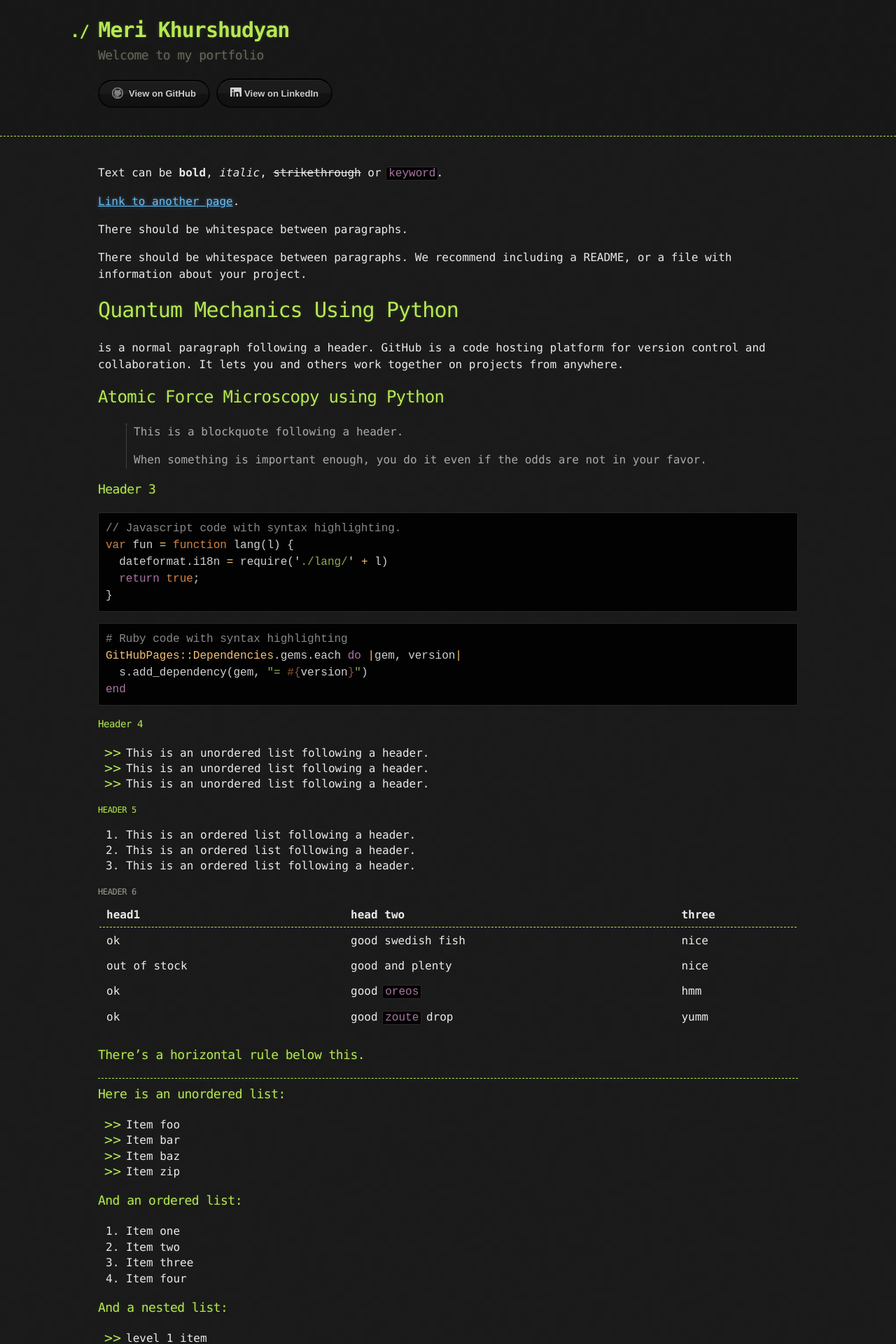
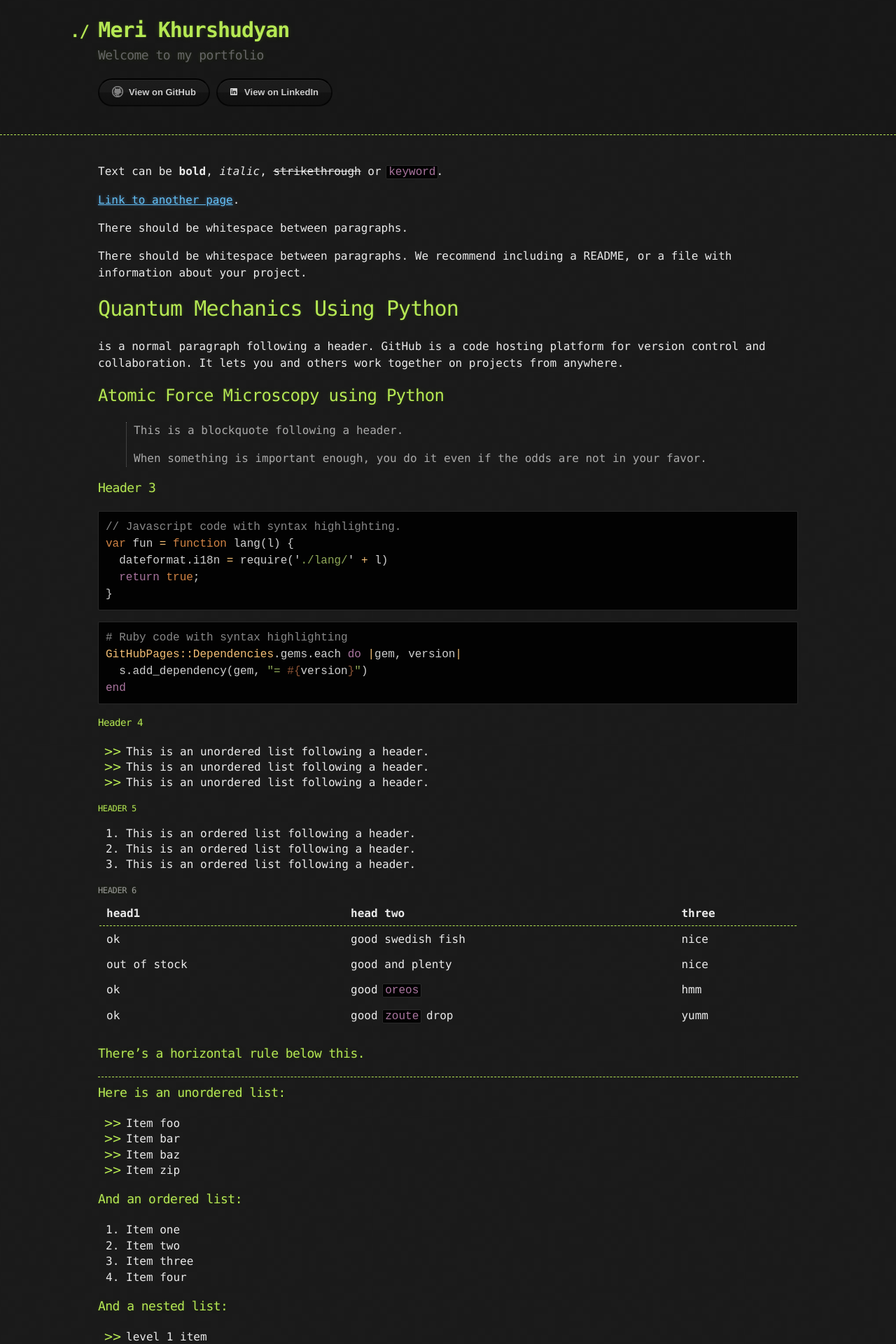
Before and after one commit to Hi-Tree/Hi-Tree.github.io, a Jekyll site: the page built from index.md, in a window 1280 px wide. Shown: the top 1920 px of the page at 70% size. Built offline with Jekyll 4.4.1, drawn with Linux system fonts in a browser that asks for light colours.

Commit message:
Update default.html

```diff
--- a/_layouts/default.html
+++ b/_layouts/default.html
@@ -22,7 +22,7 @@
 
         <section id="links">
           <a href="https://github.com/Hi-Tree" class="btn btn-github"><span class="icon"></span>View on GitHub</a>
-          <a href="https://www.linkedin.com/in/meri-arseni-khurshudyan-b353b61a9/" class="btn btn-linkedin"><svg xmlns="http://www.w3.org/2000/svg" width="16" height="16" fill="currentColor" class="bi bi-linkedin" viewBox="0 -3 16 16" preserveAspectRatio="xMinYMin meet">
+          <a href="https://www.linkedin.com/in/meri-arseni-khurshudyan-b353b61a9/" class="btn btn-linkedin"><svg xmlns="http://www.w3.org/2000/svg" width="16" height="10" fill="currentColor" class="bi bi-linkedin" viewBox="0 0 16 16" preserveAspectRatio="xMinYMin meet">
             <path d="M0 1.146C0 .513.526 0 1.175 0h13.65C15.474 0 16 .513 16 1.146v13.708c0 .633-.526 1.146-1.175 1.146H1.175C.526 16 0 15.487 0 14.854V1.146zm4.943 12.248V6.169H2.542v7.225h2.401zm-1.2-8.212c.837 0 1.358-.554 1.358-1.248-.015-.709-.52-1.248-1.342-1.248-.822 0-1.359.54-1.359 1.248 0 .694.521 1.248 1.327 1.248h.016zm4.908 8.212V9.359c0-.216.016-.432.08-.586.173-.431.568-.878 1.232-.878.869 0 1.216.662 1.216 1.634v3.865h2.401V9.25c0-2.22-1.184-3.252-2.764-3.252-1.274 0-1.845.7-2.165 1.193v.025h-.016a5.54 5.54 0 0 1 .016-.025V6.169h-2.4c.03.678 0 7.225 0 7.225h2.4z"/>
           </svg> View on LinkedIn</a>
 
```
